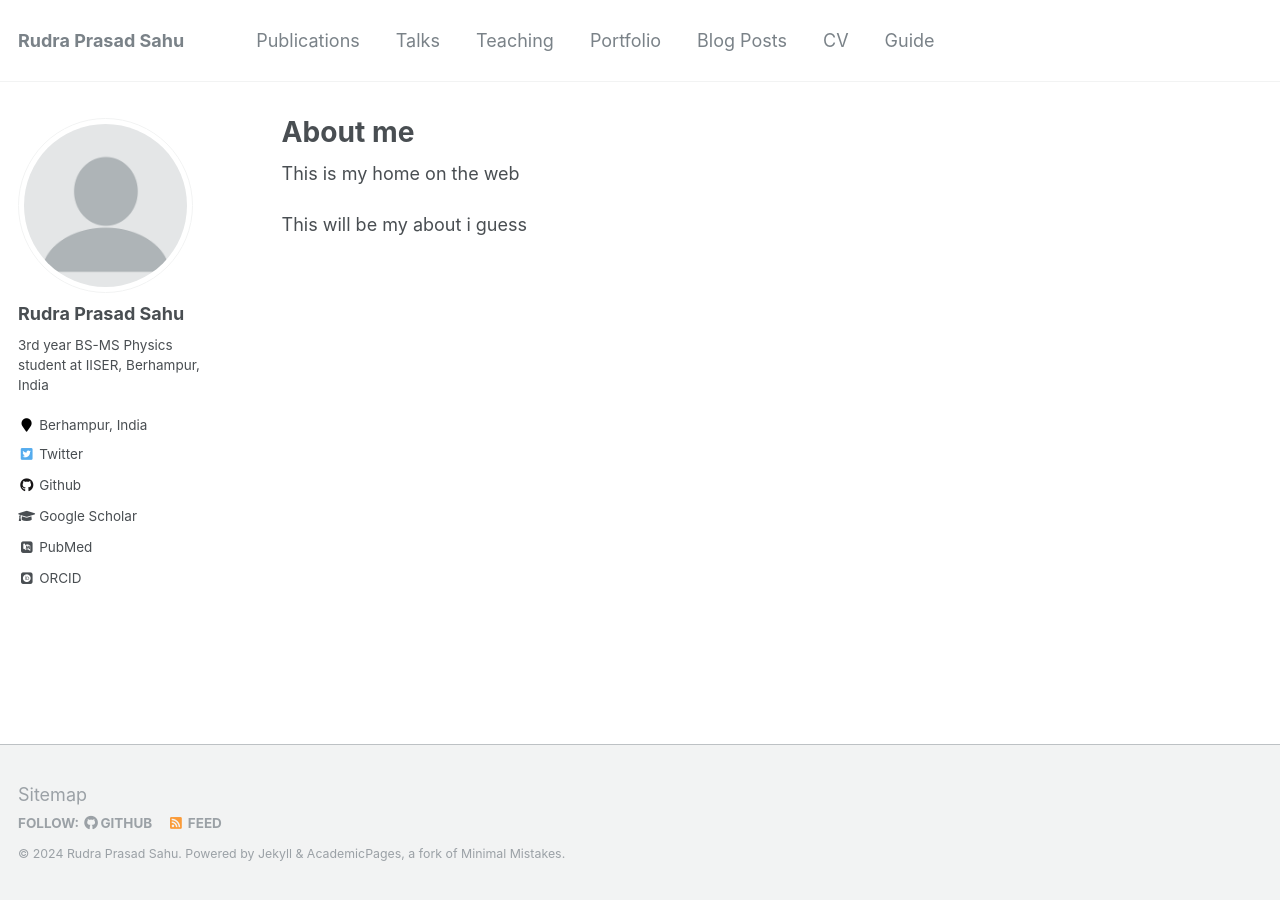
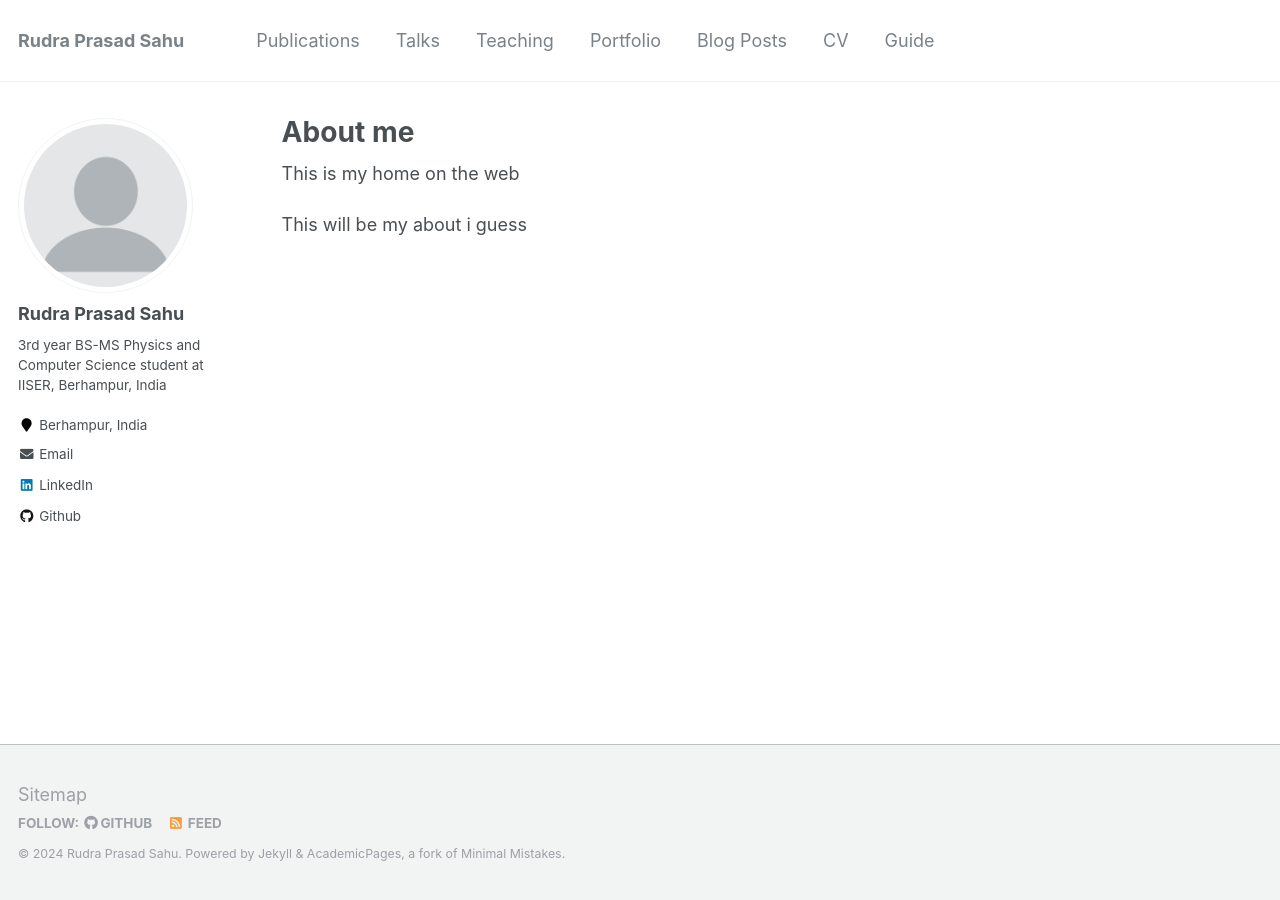
Before and after one commit to rudraprsd/rudraprsd.github.io, a Jekyll site: the page built from _pages/about.md, in a window 1280 px wide. Built offline with Jekyll 4.4.1, drawn with Linux system fonts in a browser that asks for light colours; some web fonts are replaced.

Commit message:
sidebar data updated

```diff
--- a/_config.yml
+++ b/_config.yml
@@ -82,12 +82,12 @@ analytics:
 author:
   name             : "Rudra Prasad Sahu"
   avatar           : "profile.png"
-  bio              : "3rd year BS-MS Physics student at IISER, Berhampur, India"
+  bio              : "3rd year BS-MS Physics and Computer Science student at IISER, Berhampur, India"
   location         : "Berhampur, India"
   employer         :
-  pubmed           : "https://www.ncbi.nlm.nih.gov/pubmed/?term=john+snow"
-  googlescholar    : "http://yourfullgooglescholarurl.com"
-  email            :
+  pubmed           : # "https://www.ncbi.nlm.nih.gov/pubmed/?term=john+snow"
+  googlescholar    : # "http://yourfullgooglescholarurl.com"
+  email            : "rudraprasad01@outlook.com"
   researchgate     :  # example: "https://www.researchgate.net/profile/yourprofile"
   uri              :
   bitbucket        :
@@ -102,14 +102,14 @@ author:
   instagram        :
   impactstory      : #"https://profiles.impactstory.org/u/xxxx-xxxx-xxxx-xxxx"
   lastfm           :
-  linkedin         :
-  orcid            : "http://orcid.org/yourorcidurl"
+  linkedin         : "rudra-prasad-sahu-631227226"
+  orcid            : # "http://orcid.org/yourorcidurl"
   pinterest        :
   soundcloud       :
   stackoverflow    : # http://stackoverflow.com/users/123456/username
   steam            :
   tumblr           :
-  twitter          : "replacethistwitterhandle"
+  twitter          : # "replacethistwitterhandle"
   vine             :
   weibo            :
   xing             :
```
